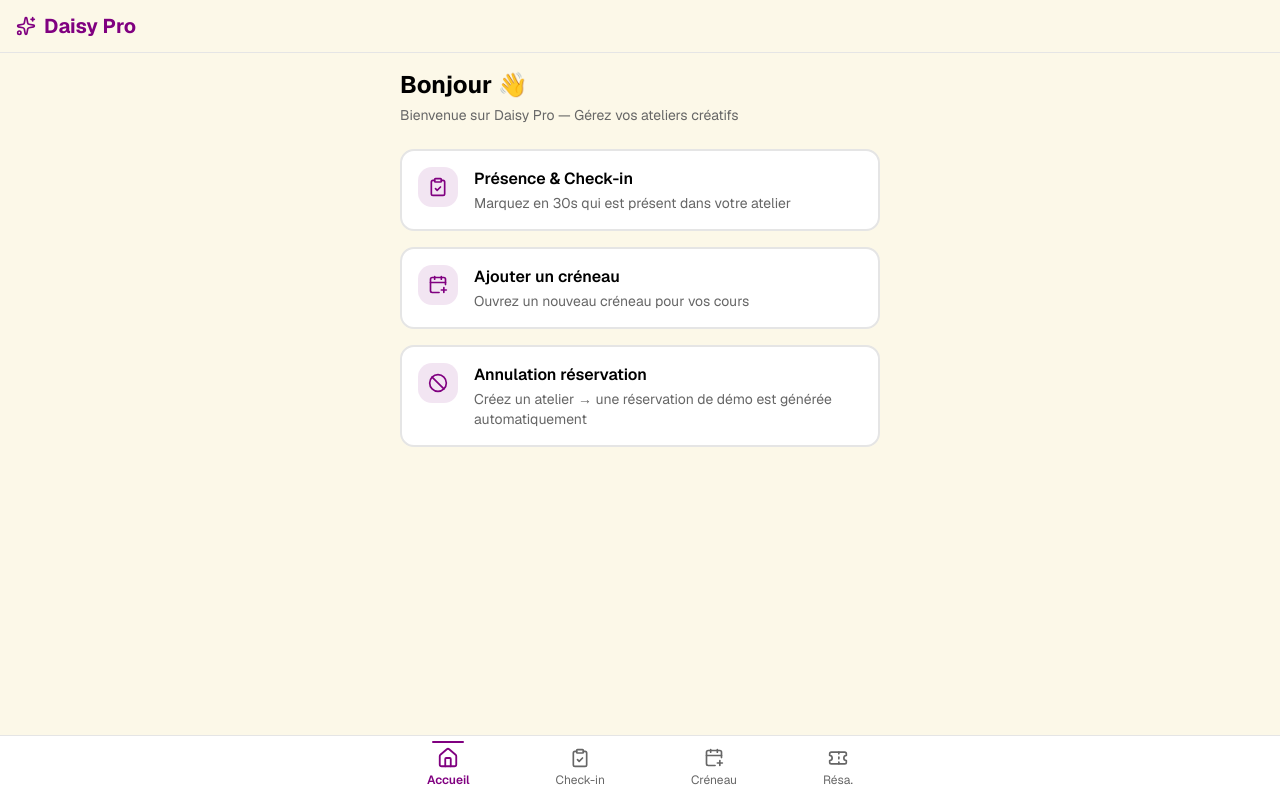
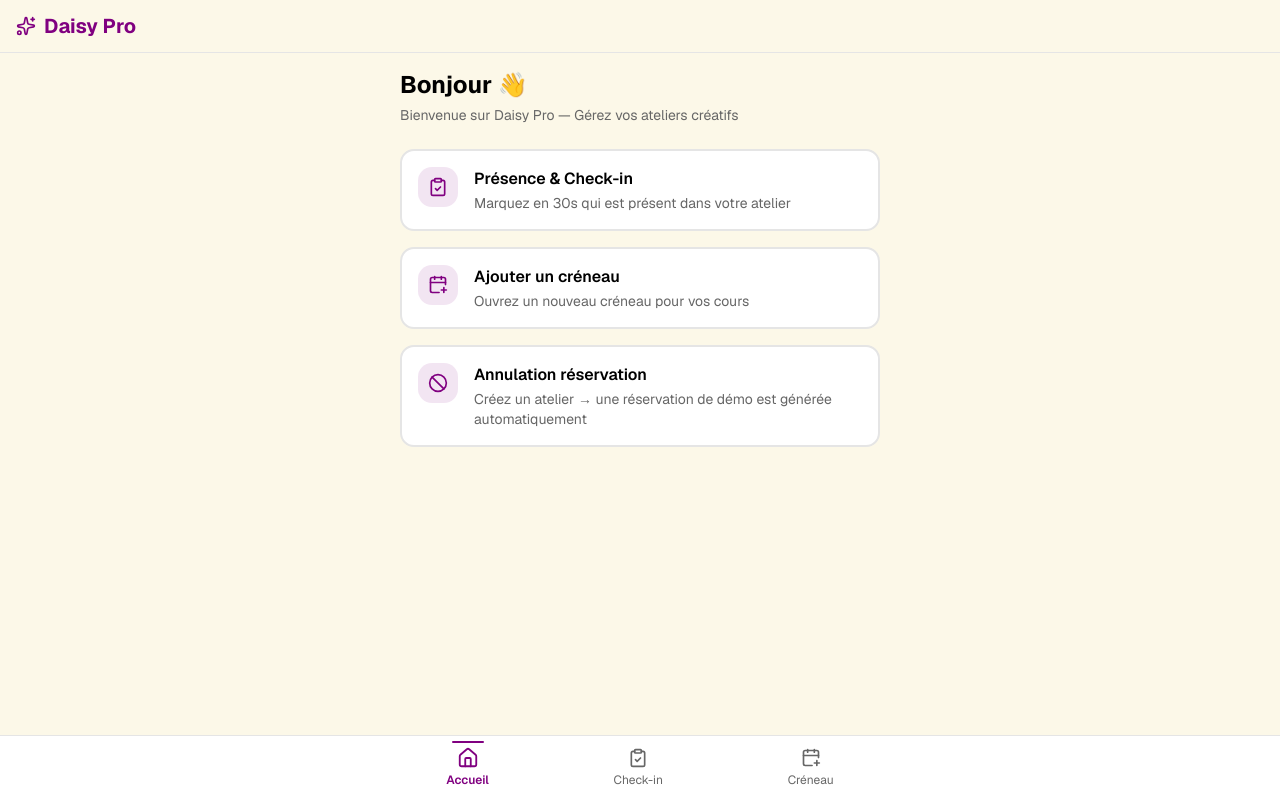
Before and after one commit to Anthony-Al-Lazkani/DaisyAssignment, a Next.js app: page / in a window 1280 px wide. Built offline with nearby package versions, Linux system fonts and the light colour scheme.

Commit message:
fix: remove duplicate Résa. nav item that pointed to same page as Créneau

```diff
--- a/src/components/layout/mobile-nav.tsx
+++ b/src/components/layout/mobile-nav.tsx
@@ -2,13 +2,12 @@
 
 import Link from "next/link"
 import { usePathname } from "next/navigation"
-import { House, ClipboardCheck, CalendarPlus, Ticket } from "lucide-react"
+import { House, ClipboardCheck, CalendarPlus } from "lucide-react"
 
 const navItems = [
   { key: "home", href: "/", label: "Accueil", icon: House },
   { key: "checkin", href: "/check-in", label: "Check-in", icon: ClipboardCheck },
   { key: "creneau", href: "/slots/new", label: "Créneau", icon: CalendarPlus },
-  { key: "resa", href: "/slots/new", label: "Résa.", icon: Ticket },
 ]
 
 export function MobileNav() {
```
